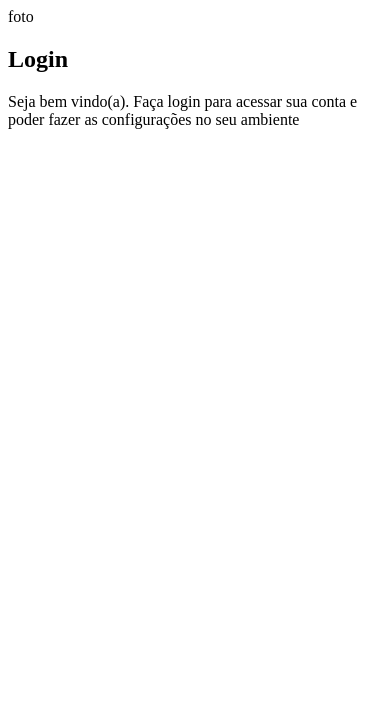
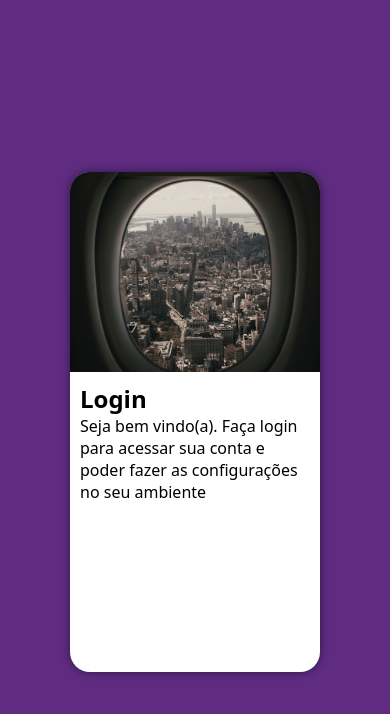
Before and after one commit to rochapedro30/projeto-login, a plain HTML site: page index.html in a window 390 px wide. Drawn offline with Linux system fonts and the light colour scheme.

Commit message:
style mobile first

```diff
--- a/index.html
+++ b/index.html
@@ -12,7 +12,7 @@
     <main>
         <section id="login">
             <div id="imagem">
-                foto
+                <!-- Aqui vai a imgem nas CSS -->
             </div>
             <div id="formulario">
                 <h1>Login</h1>
--- a/style/style.css
+++ b/style/style.css
@@ -5,3 +5,50 @@ Paleta a decores:
     verde: #49a09d
     lilás: #5f2c82
 */
+
+* {
+    font-family: system-ui, -apple-system, BlinkMacSystemFont, 'Segoe UI', Roboto, Oxygen, Ubuntu, Cantarell, 'Open Sans', 'Helvetica Neue', sans-serif;
+    padding: px;
+    margin: 0px;
+    box-sizing: border-box;
+}
+
+body, html {
+    background-color: #5f2c82;
+    height: 100vh;
+    width: 100vw;
+}
+
+main {
+    position: relative;
+    height: 100vh;
+    width: 100vw;
+}
+
+section#login {
+    position: absolute;
+    top: 50%;
+    left: 50%;
+    transform: translate(-50%, -50%);
+    overflow: hidden;
+
+    background-color: white;
+    width: 250px;
+    height: 500px;
+    border-radius: 20px;
+    box-shadow: 0px 0px 10px rgba(0, 0, 0, 0.507);
+}
+
+section#login > div#imagem {
+    display: block;
+    background: #5f2c82 url(../img/entrada.jpg) no-repeat;
+    background-size: cover;
+    background-position: center center;
+    height: 200px;
+}
+
+section#login > div#formulario {
+    display: block;
+    padding: 10px;
+
+}
```
